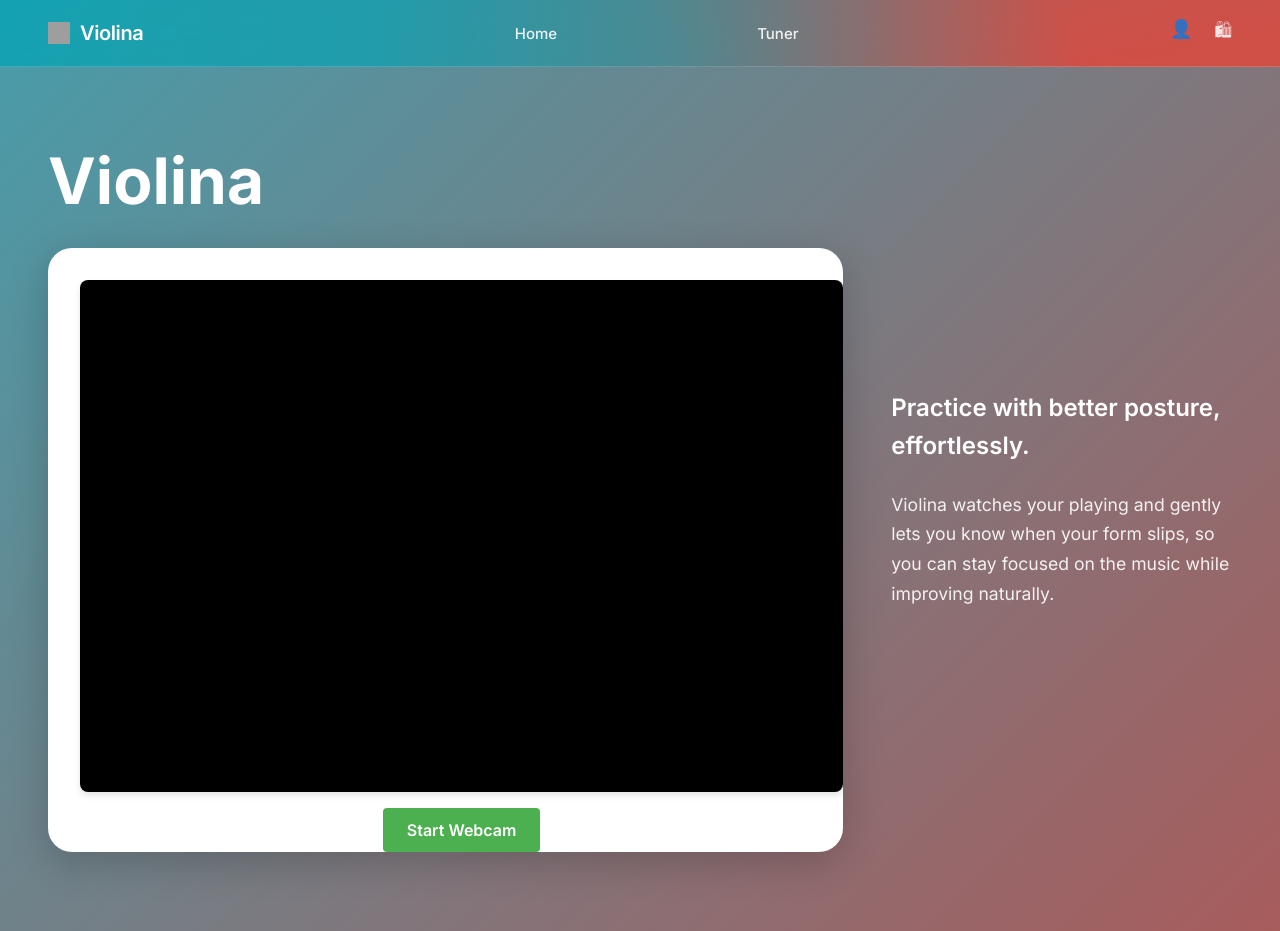
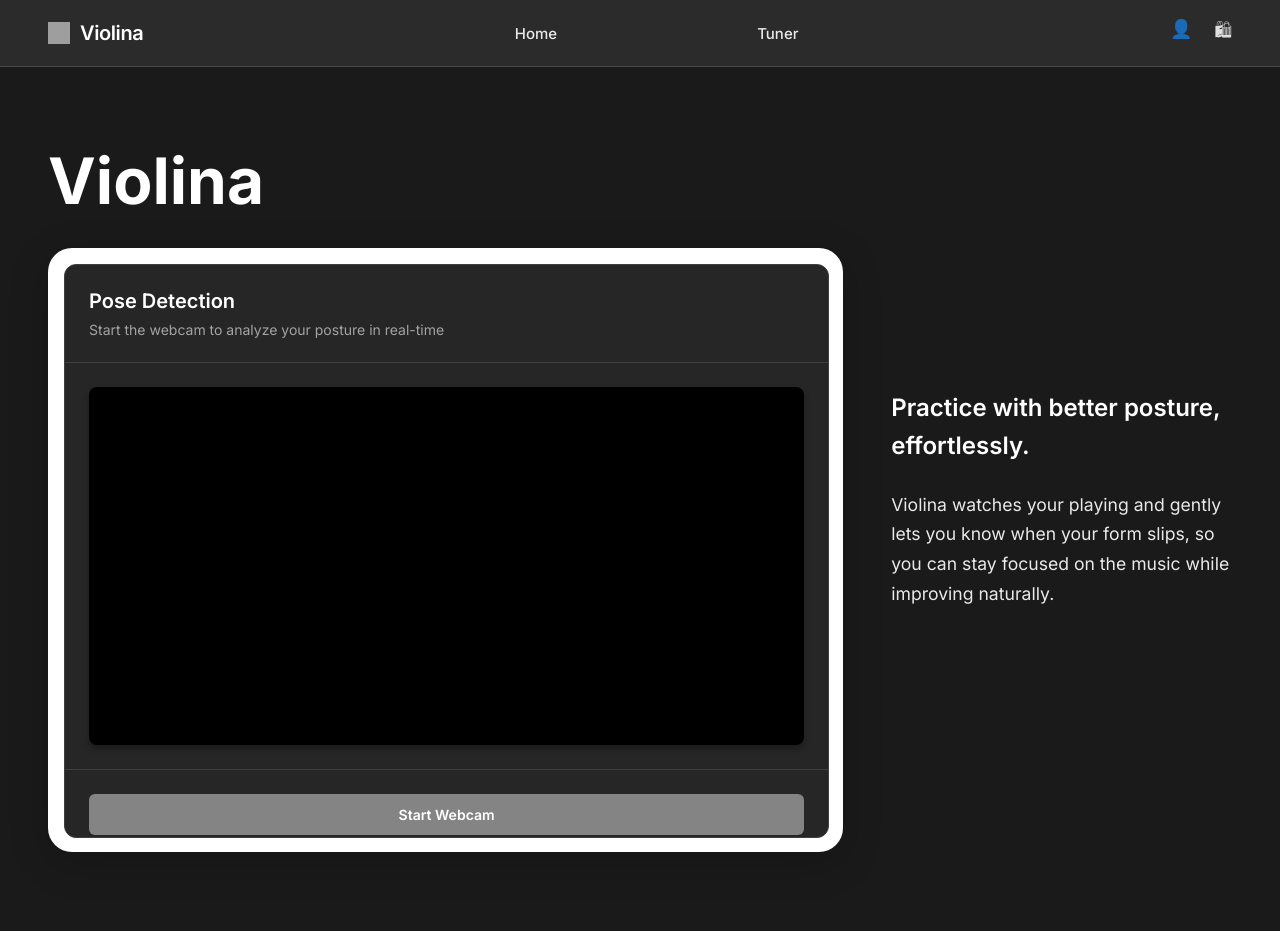
Before and after one commit to mekaeel-m/deltahacks2026, a React (Vite) app in the folder front-end/: page / in a window 1280 px wide. Built offline with nearby package versions, Linux system fonts and the light colour scheme; grey boxes are pictures that could not be loaded.

Commit message:
some more styling

```diff
--- a/front-end/src/components/Webcam.jsx
+++ b/front-end/src/components/Webcam.jsx
@@ -41,7 +41,15 @@ export default function Webcam() {
   }, []);
 
   return (
-    <div className="webcam-container">
+    <div className="webcam-card">
+      <div className="card-header">
+        <h2 className="card-title">Pose Detection</h2>
+        <p className="card-description">
+          Start the webcam to analyze your posture in real-time
+        </p>
+      </div>
+
+      <div className="card-content">
         <div className="video-container">
           <video
             ref={videoRef}
@@ -49,7 +57,9 @@ export default function Webcam() {
             playsInline
           />
         </div>
-      <div className="button-container">
+      </div>
+
+      <div className="card-footer">
         {!isActive ? (
           <button
             onClick={startWebcam}
--- a/front-end/src/styles/Home.css
+++ b/front-end/src/styles/Home.css
@@ -1,6 +1,6 @@
 .hero {
     min-height: calc(100vh - 64px);
-    background: linear-gradient(135deg, #4a9ba8 0%, #a85c5c 100%);
+    background-color: #1a1a1a;
     display: flex;
     align-items: center;
     justify-content: space-between;
--- a/front-end/src/styles/Webcam.css
+++ b/front-end/src/styles/Webcam.css
@@ -1,11 +1,38 @@
-.webcam-container {
+.webcam-card {
+    width: 100%;
+    height: 100%;
     display: flex;
     flex-direction: column;
+    background-color: #262626;
+    border: 1px solid #3f3f3f;
+    border-radius: 12px;
+    overflow: hidden;
+}
+
+.card-header {
+    padding: 1.5rem;
+    border-bottom: 1px solid #3f3f3f;
+}
+
+.card-title {
+    font-size: 1.25rem;
+    font-weight: 600;
+    color: #ffffff;
+    margin: 0 0 0.5rem 0;
+}
+
+.card-description {
+    font-size: 0.875rem;
+    color: #a3a3a3;
+    margin: 0;
+}
+
+.card-content {
+    flex: 1;
+    padding: 1.5rem;
+    display: flex;
     align-items: center;
-    gap: 1rem;
-    padding: 1rem;
-    width: 100%;
-    height: 100%;
+    justify-content: center;
 }
 
 .video-container {
@@ -14,7 +41,7 @@
     border-radius: 8px;
     overflow: hidden;
     background-color: #000;
-    box-shadow: 0 4px 6px rgba(0, 0, 0, 0.1);
+    box-shadow: 0 4px 6px rgba(0, 0, 0, 0.3);
 }
 
 .video-container video {
@@ -24,35 +51,38 @@
     object-fit: cover;
 }
 
-.button-container {
+.card-footer {
+    padding: 1.5rem;
+    border-top: 1px solid #3f3f3f;
     display: flex;
-    gap: 0.5rem;
+    gap: 1rem;
 }
 
 .webcam-button {
+    flex: 1;
     padding: 0.75rem 1.5rem;
-    font-size: 1rem;
+    font-size: 0.875rem;
     border: none;
-    border-radius: 4px;
+    border-radius: 6px;
     cursor: pointer;
     font-weight: 600;
-    transition: background-color 0.2s;
+    transition: all 0.2s ease;
 }
 
 .start-button {
-    background-color: #4CAF50;
+    background-color: #848484;
     color: white;
 }
 
 .start-button:hover {
-    background-color: #45a049;
+    background-color: #16a34a;
 }
 
 .stop-button {
-    background-color: #f44336;
+    background-color: #ef4444;
     color: white;
 }
 
 .stop-button:hover {
-    background-color: #da190b;
+    background-color: #dc2626;
 }
--- a/front-end/src/styles/index.css
+++ b/front-end/src/styles/index.css
@@ -11,26 +11,7 @@ html, body {
 }
 
 body {
-  background:
-    radial-gradient(
-      circle at 30% 35%,
-      rgba(0, 155, 173, 0.9) 0%,
-      rgba(0, 155, 173, 0.6) 35%,
-      rgba(0, 155, 173, 0.25) 55%,
-      rgba(0, 0, 0, 0) 70%
-    ),
-    radial-gradient(
-      circle at 80% 60%,
-      rgba(232, 53, 40, 0.9) 0%,
-      rgba(232, 53, 40, 0.7) 35%,
-      rgba(232, 53, 40, 0.35) 55%,
-      rgba(0, 0, 0, 0) 70%
-    ),
-    linear-gradient(
-      120deg,
-      #009BAD 0%,
-      #E83528 100%
-    );
+  background-color: #1a1a1a;
 }
 
 .navbar {
```
Lines whose indentation alone changed are shown as unchanged.
